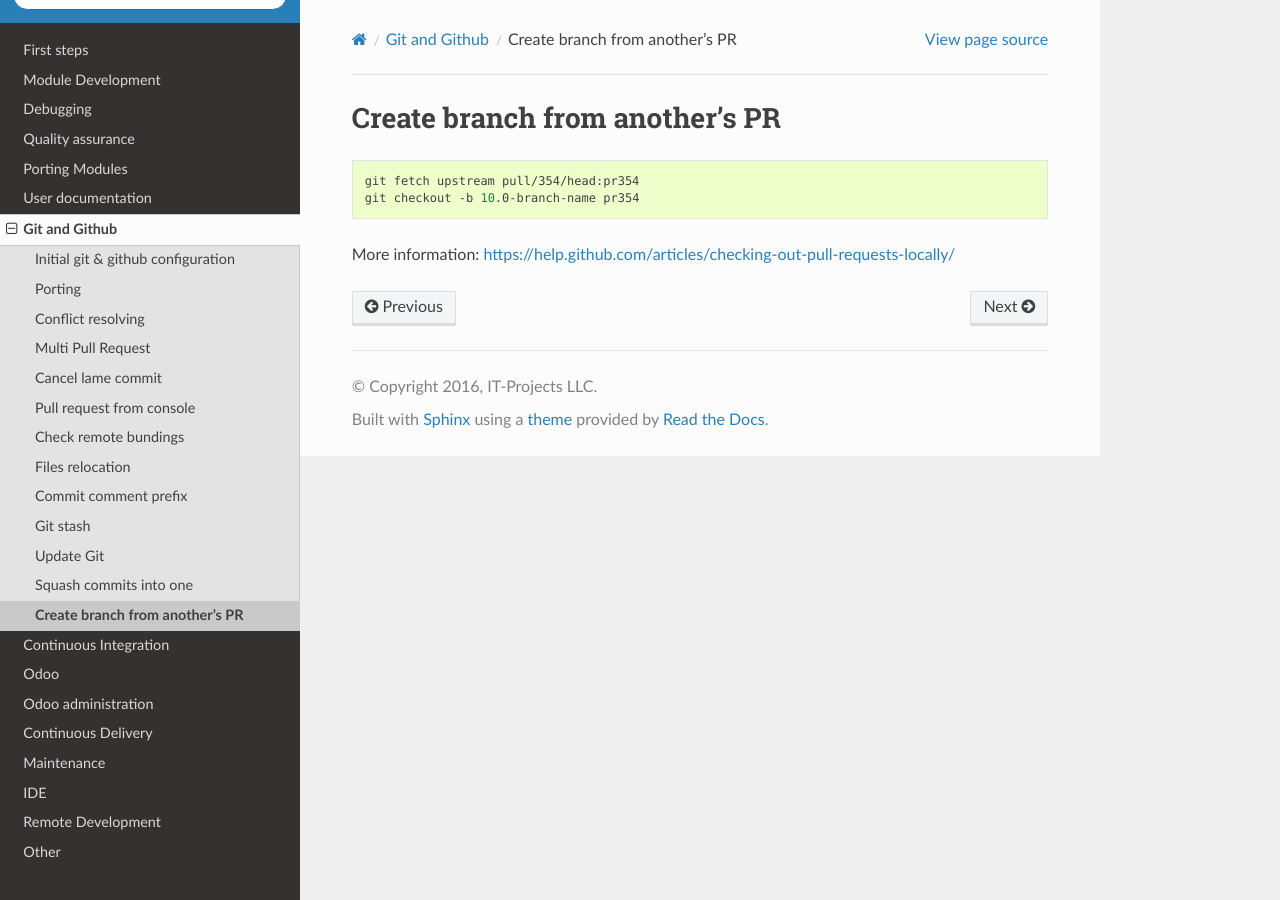
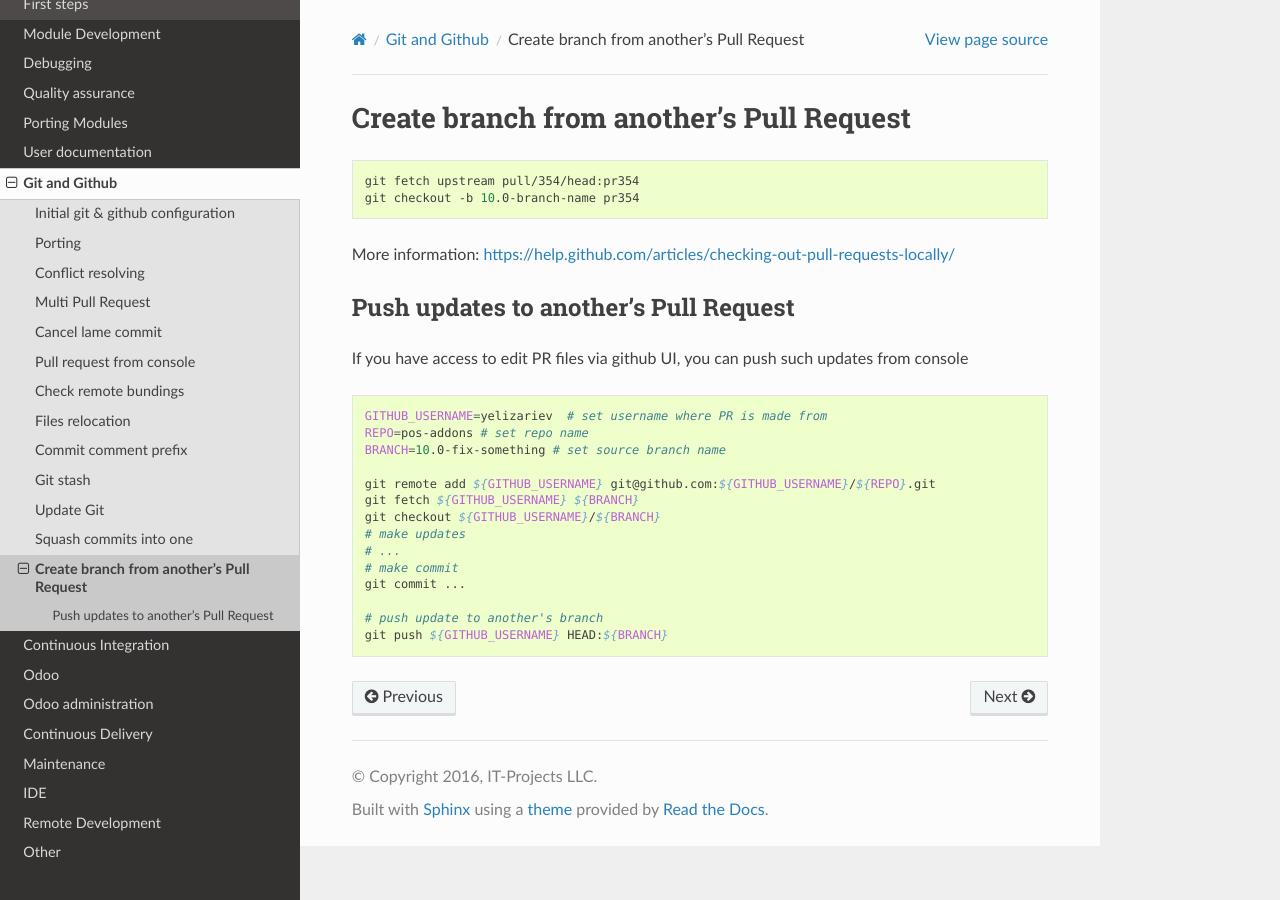
Before and after one commit to itpp-labs/odoo-development, a Sphinx documentation site: the page built from docs/git/checkout-pr.rst, in a window 1280 px wide. Built offline with Sphinx 7.4.7 and the Read the Docs theme 2.0.0, drawn with Linux system fonts in a browser that asks for light colours.

Commit message:
How to send updates to PR

```diff
--- a/docs/git/checkout-pr.rst
+++ b/docs/git/checkout-pr.rst
@@ -1,6 +1,6 @@
-=================================
- Create branch from another's PR
-=================================
+===========================================
+ Create branch from another's Pull Request
+===========================================
 
 .. code-block:: sh
 
@@ -8,3 +8,25 @@
     git checkout -b 10.0-branch-name pr354
 
 More information: https://help.github.com/articles/checking-out-pull-requests-locally/
+
+Push updates to another's Pull Request
+======================================
+
+If you have access to edit PR files via github UI, you can push such updates from console
+
+.. code-block:: sh
+
+    GITHUB_USERNAME=yelizariev  # set username where PR is made from
+    REPO=pos-addons # set repo name
+    BRANCH=10.0-fix-something # set source branch name
+
+    git remote add ${GITHUB_USERNAME} git@github.com:${GITHUB_USERNAME}/${REPO}.git
+    git fetch ${GITHUB_USERNAME} ${BRANCH}
+    git checkout ${GITHUB_USERNAME}/${BRANCH}
+    # make updates
+    # ...
+    # make commit
+    git commit ...
+
+    # push update to another's branch
+    git push ${GITHUB_USERNAME} HEAD:${BRANCH}
```
